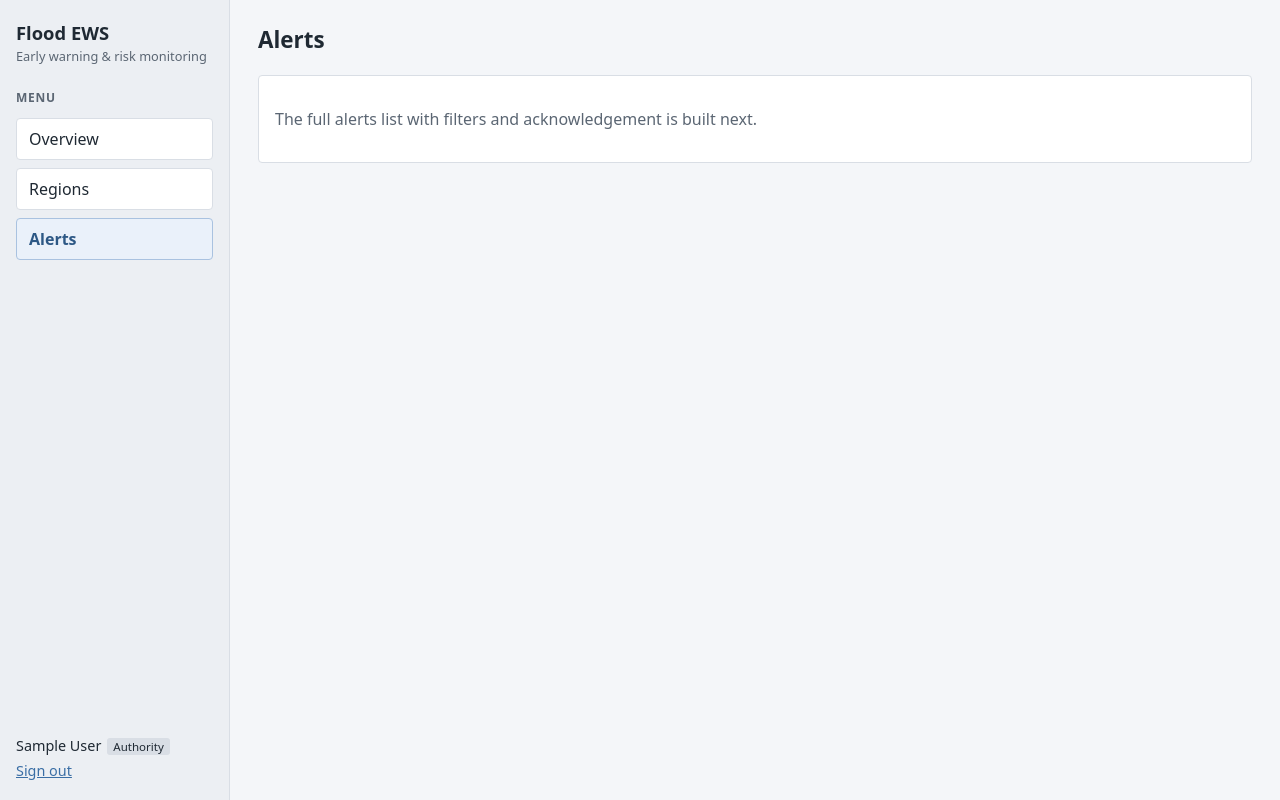
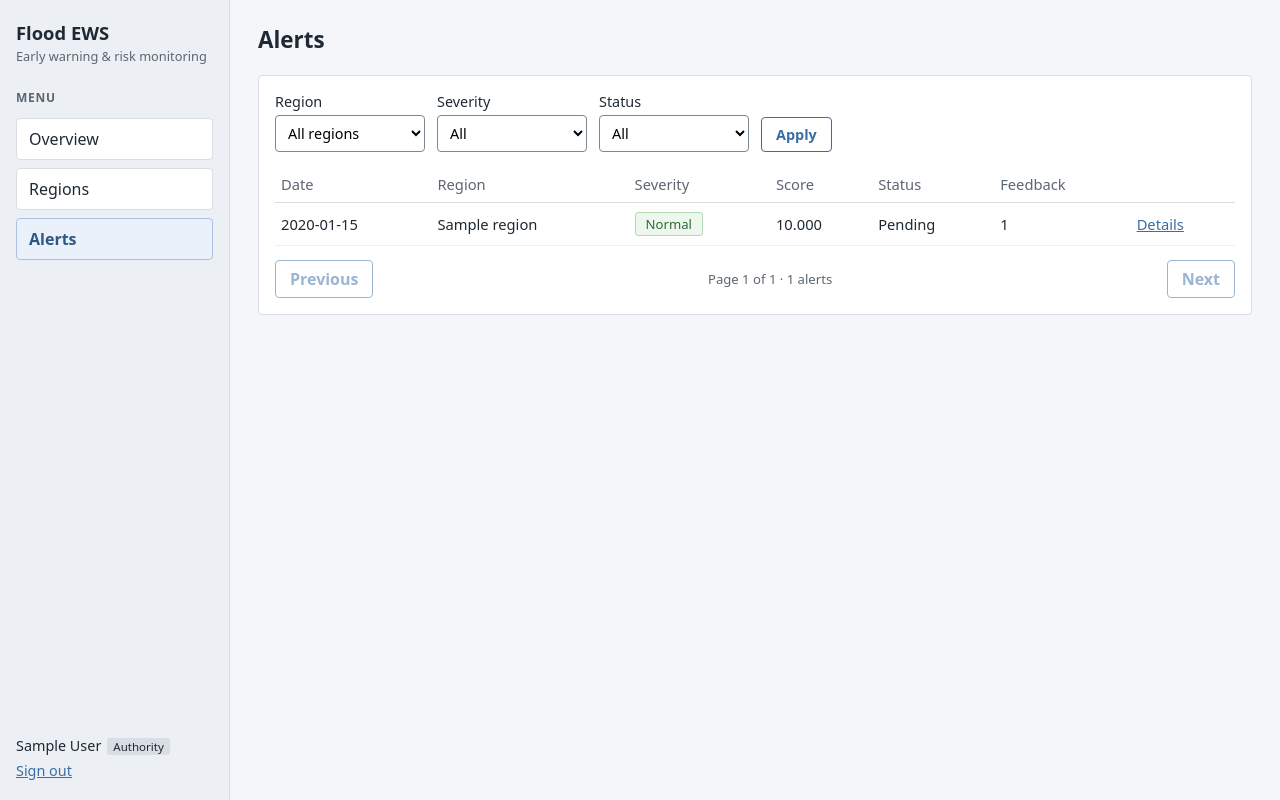
Before and after one commit to AlbaDmaster/flood-anomaly-detection, a Flask app: page /alerts in a window 1280 px wide. Run offline with Flask 3, Linux system fonts and the light colour scheme; a user stored in the database is signed in; tables that the repository leaves empty hold one stand-in row (values such as "Sample post"); parts of the project's set-up code (start-up, migrations or seed data) failed here and were passed over.

Commit message:
Add alerts page with filters, pagination, acknowledgement and field feedback (closes #25, closes #26)

```diff
--- a/app/pages.py
+++ b/app/pages.py
@@ -9,7 +9,7 @@ from urllib.parse import urlparse
 from flask import Blueprint, redirect, render_template, request, url_for
 from flask_login import current_user, login_required
 
-from app.auth import roles_required
+from app.auth import STAFF_ROLES, roles_required
 
 pages = Blueprint("pages", __name__)
 
@@ -74,8 +74,8 @@ def regions():
 @pages.get("/alerts")
 @login_required
 def alerts():
-    return render_template("coming_soon.html", active="pages.alerts", title="Alerts",
-                           note="The full alerts list with filters and acknowledgement is built next.")
+    return render_template("alerts.html", active="pages.alerts",
+                           can_act=current_user.role in STAFF_ROLES)
 
 
 @pages.get("/users")
--- a/app/static/css/app.css
+++ b/app/static/css/app.css
@@ -115,3 +115,31 @@ button.secondary:hover { background: var(--blue-bg); }
   .two-col { grid-template-columns: 1fr; }
   .region-cards { grid-template-columns: 1fr; }
 }
+
+/* alerts page */
+.table-wrap { position: relative; overflow-x: auto; }
+.filters { display: flex; flex-wrap: wrap; align-items: flex-end; gap: 12px; margin-bottom: 14px; font-size: .9rem; }
+.filters label { display: flex; flex-direction: column; gap: 4px; }
+.filters select { padding: 7px 8px; border: 1px solid #7d8794; border-radius: 4px; font: inherit; background: var(--panel); min-width: 150px; }
+.pager { display: flex; justify-content: space-between; align-items: center; gap: 12px; margin-top: 14px; }
+button.secondary:disabled, button.primary:disabled { opacity: .5; cursor: not-allowed; }
+.sr-only { position: absolute; width: 1px; height: 1px; overflow: hidden; clip: rect(0 0 0 0); white-space: nowrap; }
+dialog { width: min(560px, calc(100vw - 32px)); border: 1px solid var(--line); border-radius: 6px; padding: 20px 22px; color: var(--text); }
+dialog::backdrop { background: rgba(31, 41, 51, .45); }
+.dialog-head { display: flex; justify-content: space-between; align-items: baseline; gap: 12px; }
+.dialog-head h2 { font-size: 1.15rem; }
+dialog h3 { font-size: 1rem; margin: 18px 0 8px; }
+.facts { display: grid; grid-template-columns: auto 1fr; gap: 6px 16px; margin: 0 0 12px; font-size: .92rem; }
+.facts dt { color: var(--muted); }
+.facts dd { margin: 0; text-transform: capitalize; }
+.actions { display: flex; gap: 10px; }
+.actions button.primary { margin-top: 0; padding: 9px 16px; }
+.feedback-form { display: flex; flex-direction: column; gap: 6px; margin-top: 14px; font-size: .92rem; }
+.feedback-form fieldset { border: 1px solid var(--line); border-radius: 4px; padding: 8px 12px; display: flex; flex-wrap: wrap; gap: 6px 18px; }
+.feedback-form legend { padding: 0 4px; color: var(--muted); }
+.feedback-form .check { display: flex; gap: 6px; align-items: center; }
+.feedback-form textarea { padding: 8px; border: 1px solid #7d8794; border-radius: 4px; font: inherit; resize: vertical; }
+.feedback-form button { align-self: flex-start; }
+.feedback-list { list-style: none; padding: 0; margin: 0; font-size: .92rem; }
+.feedback-list li { padding: 8px 0; border-bottom: 1px solid #eef1f4; }
+.feedback-list p { margin: 4px 0 0; }
--- /dev/null
+++ b/app/static/js/alerts.js
@@ -0,0 +1,234 @@
+// Alerts page: filtered, paginated list of alerts. Clicking "Details" opens a
+// dialog with the alert's facts and feedback; staff can acknowledge the alert
+// and record whether it was a real flood risk or a false alarm.
+const PER_PAGE = 20;
+const page = document.getElementById("alerts-page");
+const canAct = page.dataset.canAct === "true";
+const dialog = document.getElementById("alert-dialog");
+let state = { region: "", severity: "", status: "", page: 1 };
+let total = 0;
+let openAlertId = null;
+let listSeq = 0;
+
+function readStateFromUrl() {
+  const params = new URLSearchParams(window.location.search);
+  for (const key of ["region", "severity", "status"]) {
+    const select = document.getElementById(`f-${key}`);
+    select.value = params.get(key) || "";
+    if (select.selectedIndex < 0) select.value = "";  // ignore values that are not in the list
+    state[key] = select.value;
+  }
+  state.page = Math.max(parseInt(params.get("page") || "1", 10) || 1, 1);
+}
+
+function writeStateToUrl() {
+  const params = new URLSearchParams();
+  for (const key of ["region", "severity", "status"]) if (state[key]) params.set(key, state[key]);
+  if (state.page > 1) params.set("page", state.page);
+  const query = params.toString();
+  window.history.replaceState(null, "", query ? `?${query}` : window.location.pathname);
+}
+
+function showError(id, message) {
+  const box = document.getElementById(id);
+  box.textContent = message || "";
+  box.hidden = !message;
+}
+
+async function loadRegions() {
+  const { regions } = await api("/api/regions");
+  const select = document.getElementById("f-region");
+  for (const region of regions) {
+    const option = document.createElement("option");
+    option.value = region.slug;
+    option.textContent = region.name;
+    select.append(option);
+  }
+}
+
+async function loadList() {
+  const seq = ++listSeq;
+  const params = new URLSearchParams({ page: state.page, per_page: PER_PAGE });
+  for (const key of ["region", "severity", "status"]) if (state[key]) params.set(key, state[key]);
+  let data;
+  try {
+    data = await api(`/api/alerts?${params}`);
+  } catch (error) {
+    if (seq === listSeq) {
+      showError("list-error", error.message);
+      document.getElementById("alert-rows").replaceChildren();
+    }
+    return;
+  }
+  if (seq !== listSeq) return;
+  showError("list-error", "");
+  total = data.total;
+  const pages = Math.max(Math.ceil(total / PER_PAGE), 1);
+  if (state.page > pages && total > 0) {
+    state.page = pages;
+    writeStateToUrl();
+    return loadList();
+  }
+
+  const body = document.getElementById("alert-rows");
+  body.replaceChildren();
+  if (!data.alerts.length) {
+    const row = document.createElement("tr");
+    row.append(cell("No alerts match these filters.", "muted"));
+    row.firstChild.colSpan = 7;
+    body.append(row);
+  }
+  for (const alert of data.alerts) {
+    const row = document.createElement("tr");
+    const severity = document.createElement("td");
+    severity.append(severityBadge(alert.severity));
+    const action = document.createElement("td");
+    const button = document.createElement("button");
+    button.type = "button";
+    button.className = "link-button";
+    button.textContent = "Details";
+    button.dataset.alertId = alert.alert_id;
+    button.setAttribute("aria-label", `Details for ${alert.region_name} on ${alert.date}`);
+    button.addEventListener("click", () => openAlert(alert.alert_id));
+    action.append(button);
+    row.append(cell(alert.date, "nowrap"), cell(alert.region_name), severity,
+               cell(alert.anomaly_score.toFixed(3)), cell(alert.status, `status status-${alert.status}`),
+               cell(String(alert.feedback_count)), action);
+    body.append(row);
+  }
+  document.getElementById("page-info").textContent =
+    total ? `Page ${state.page} of ${pages} · ${total} alerts` : "0 alerts";
+  document.getElementById("prev").disabled = state.page <= 1;
+  document.getElementById("next").disabled = state.page >= pages;
+}
+
+function renderDialog(alert) {
+  document.getElementById("dialog-title").textContent = `${alert.region_name}, ${alert.date}`;
+  document.getElementById("dialog-message").textContent = alert.message;
+  const facts = document.getElementById("dialog-facts");
+  facts.replaceChildren();
+  const rows = [["Severity", null], ["Anomaly score", alert.anomaly_score.toFixed(3)],
+                ["Status", alert.status], ["Channel", alert.channel]];
+  for (const [label, value] of rows) {
+    const dt = document.createElement("dt");
+    dt.textContent = label;
+    const dd = document.createElement("dd");
+    if (value === null) dd.append(severityBadge(alert.severity)); else dd.textContent = value;
+    facts.append(dt, dd);
+  }
+  if (canAct) {
+    const ack = document.getElementById("acknowledge");
+    ack.disabled = alert.status === "acknowledged";
+    ack.textContent = alert.status === "acknowledged" ? "Acknowledged" : "Acknowledge";
+  }
+  const list = document.getElementById("feedback-list");
+  list.replaceChildren();
+  if (!alert.feedback.length) {
+    const item = document.createElement("li");
+    item.className = "muted";
+    item.textContent = "No feedback yet.";
+    list.append(item);
+  }
+  for (const fb of alert.feedback) {
+    const item = document.createElement("li");
+    const verdict = document.createElement("strong");
+    verdict.textContent = fb.is_confirmed ? "Confirmed flood risk" : "False alarm";
+    const meta = document.createElement("span");
+    meta.className = "muted small";
+    meta.textContent = ` by ${fb.user}${fb.created_at ? " · " + fb.created_at.replace("T", " ").slice(0, 16) + " (server time)" : ""}`;
+    item.append(verdict, meta);
+    if (fb.comment) {
+      const comment = document.createElement("p");
+      comment.textContent = fb.comment;
+      item.append(comment);
+    }
+    list.append(item);
+  }
+}
+
+async function openAlert(alertId) {
+  openAlertId = alertId;
+  showError("dialog-error", "");
+  if (canAct) document.getElementById("feedback-form").reset();
+  try {
+    const { alert } = await api(`/api/alerts/${alertId}`);
+    if (openAlertId !== alertId) return;  // another alert was opened meanwhile
+    renderDialog(alert);
+    if (!dialog.open) dialog.showModal();
+  } catch (error) {
+    showError(dialog.open ? "dialog-error" : "list-error", error.message);
+  }
+}
+
+document.getElementById("filters").addEventListener("submit", (event) => {
+  event.preventDefault();
+  state.region = document.getElementById("f-region").value;
+  state.severity = document.getElementById("f-severity").value;
+  state.status = document.getElementById("f-status").value;
+  state.page = 1;
+  writeStateToUrl();
+  loadList();
+});
+document.getElementById("prev").addEventListener("click", () => { state.page -= 1; writeStateToUrl(); loadList(); });
+document.getElementById("next").addEventListener("click", () => { state.page += 1; writeStateToUrl(); loadList(); });
+document.getElementById("dialog-close").addEventListener("click", () => dialog.close());
+dialog.addEventListener("close", () => {
+  const id = openAlertId;
+  openAlertId = null;
+  document.querySelector(`#alert-rows button[data-alert-id="${id}"]`)?.focus();
+});
+
+if (canAct) {
+  document.getElementById("acknowledge").addEventListener("click", async (event) => {
+    const button = event.currentTarget;
+    const id = openAlertId;
+    button.disabled = true;
+    try {
+      await api(`/api/alerts/${id}/acknowledge`, { method: "POST" });
+      if (openAlertId === id) await openAlert(id);
+      loadList();
+    } catch (error) {
+      showError("dialog-error", error.message);
+      button.disabled = false;
+    }
+  });
+
+  document.getElementById("feedback-form").addEventListener("submit", async (event) => {
+    event.preventDefault();
+    const form = event.currentTarget;
+    const verdict = form.querySelector("input[name=verdict]:checked");
+    if (!verdict) {
+      showError("dialog-error", "Choose whether this was a confirmed flood risk or a false alarm.");
+      return;
+    }
+    const button = form.querySelector("button[type=submit]");
+    const id = openAlertId;
+    button.disabled = true;
+    try {
+      const { alert } = await api(`/api/alerts/${id}/feedback`, {
+        method: "POST",
+        body: JSON.stringify({ is_confirmed: verdict.value === "true", comment: form.comment.value }),
+      });
+      if (openAlertId === id) {
+        form.reset();
+        showError("dialog-error", "");
+        renderDialog(alert);
+      }
+      loadList();
+    } catch (error) {
+      showError("dialog-error", error.message);
+    } finally {
+      button.disabled = false;
+    }
+  });
+}
+
+(async () => {
+  try {
+    await loadRegions();
+  } catch (error) {
+    showError("list-error", error.message);
+  }
+  readStateFromUrl();
+  loadList();
+})();
--- /dev/null
+++ b/app/templates/alerts.html
@@ -0,0 +1,64 @@
+{% extends "base.html" %}
+{% block title %}Alerts{% endblock %}
+{% block heading %}Alerts{% endblock %}
+{% block content %}
+<section class="panel" id="alerts-page" data-can-act="{{ 'true' if can_act else 'false' }}">
+  <form id="filters" class="filters">
+    <label>Region <select id="f-region"><option value="">All regions</option></select></label>
+    <label>Severity
+      <select id="f-severity">
+        <option value="">All</option><option value="high">High</option><option value="moderate">Moderate</option>
+      </select>
+    </label>
+    <label>Status
+      <select id="f-status">
+        <option value="">All</option><option value="pending">Pending</option><option value="acknowledged">Acknowledged</option>
+        <option value="sent">Sent</option><option value="failed">Failed</option>
+      </select>
+    </label>
+    <button type="submit" class="secondary">Apply</button>
+  </form>
+  <p class="form-error" id="list-error" role="alert" hidden></p>
+  <div class="table-wrap">
+  <table class="table" aria-label="Alerts">
+    <thead><tr><th>Date</th><th>Region</th><th>Severity</th><th>Score</th><th>Status</th><th>Feedback</th><th><span class="sr-only">Actions</span></th></tr></thead>
+    <tbody id="alert-rows"><tr><td colspan="7" class="muted">Loading…</td></tr></tbody>
+  </table>
+  </div>
+  <div class="pager">
+    <button type="button" class="secondary" id="prev">Previous</button>
+    <span id="page-info" class="muted small" aria-live="polite"></span>
+    <button type="button" class="secondary" id="next">Next</button>
+  </div>
+</section>
+
+<dialog id="alert-dialog" aria-labelledby="dialog-title">
+  <div class="dialog-head">
+    <h2 id="dialog-title">Alert</h2>
+    <button type="button" class="link-button" id="dialog-close">Close</button>
+  </div>
+  <p id="dialog-message"></p>
+  <dl class="facts" id="dialog-facts"></dl>
+  <p class="form-error" id="dialog-error" role="alert" hidden></p>
+  {% if can_act %}
+  <div class="actions">
+    <button type="button" class="primary" id="acknowledge">Acknowledge</button>
+  </div>
+  <form id="feedback-form" class="feedback-form">
+    <fieldset>
+      <legend>Field feedback</legend>
+      <label class="check"><input type="radio" name="verdict" value="true"> Confirmed flood risk</label>
+      <label class="check"><input type="radio" name="verdict" value="false"> False alarm</label>
+    </fieldset>
+    <label for="comment">Comment (optional)</label>
+    <textarea id="comment" maxlength="2000" rows="3" placeholder="What was observed on the ground?"></textarea>
+    <button type="submit" class="secondary">Save feedback</button>
+  </form>
+  {% else %}
+  <p class="muted small">Only responders, authorities and administrators can acknowledge alerts or give feedback.</p>
+  {% endif %}
+  <h3>Feedback so far</h3>
+  <ul id="feedback-list" class="feedback-list"></ul>
+</dialog>
+{% endblock %}
+{% block scripts %}<script src="{{ url_for('static', filename='js/alerts.js') }}"></script>{% endblock %}
```
Also changed, not shown: tests/test_pages.py (+12 -1 lines).
